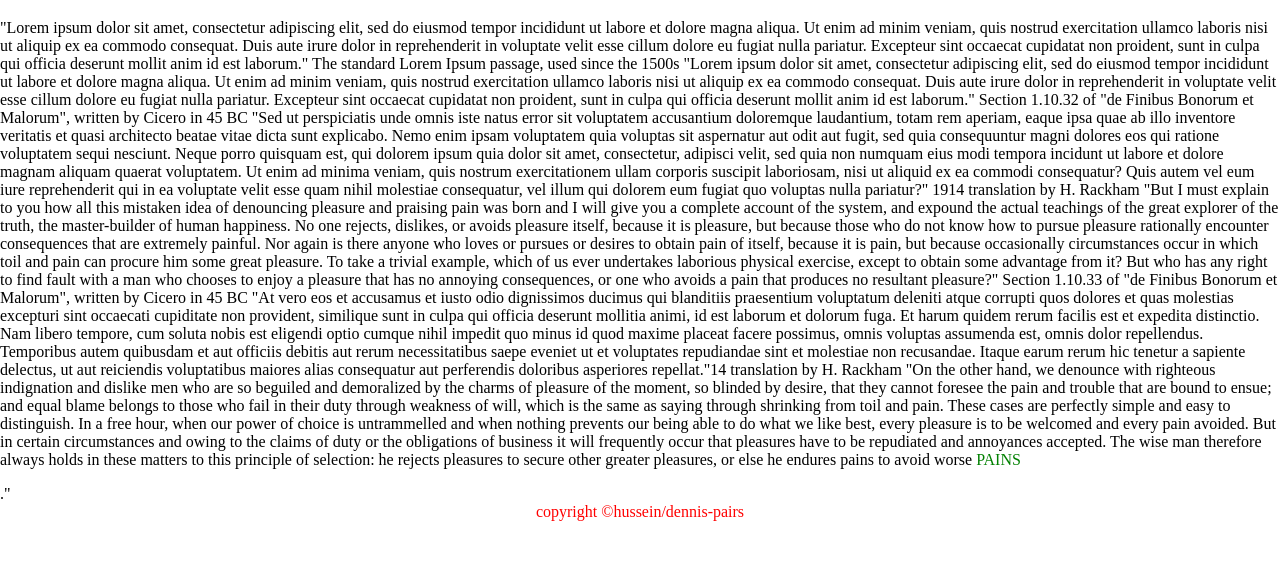
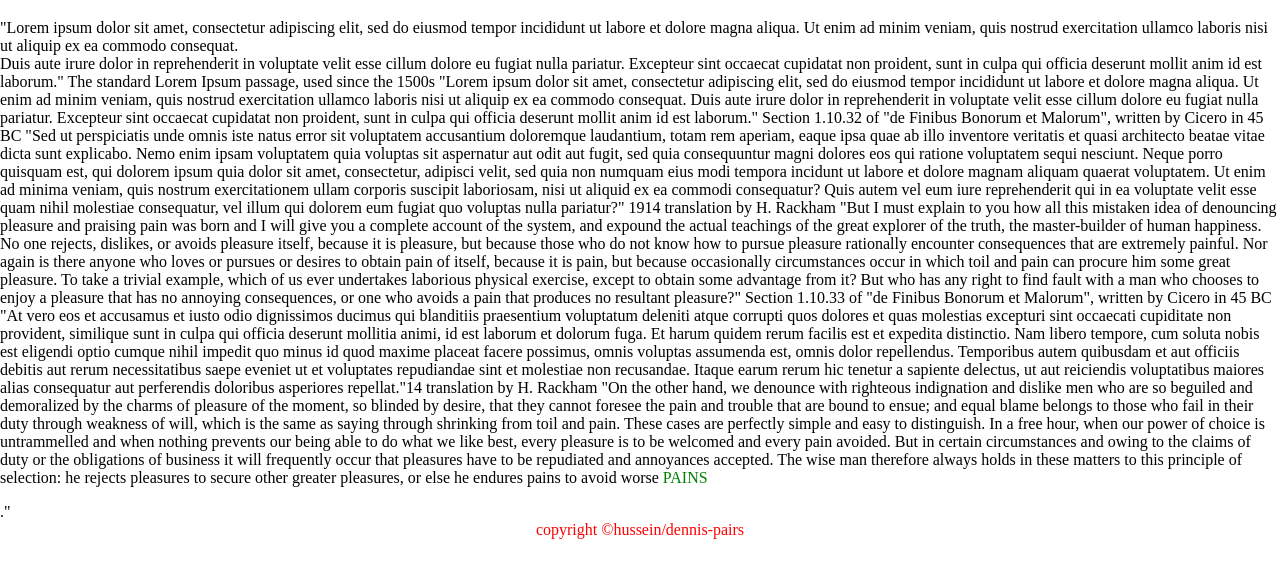
Before and after one commit to dennis-mwai/private-island, a plain HTML site: page index.html in a window 1280 px wide. Shown: the part 61-638 px from the top of the page. Drawn offline with Linux system fonts and the light colour scheme.

Commit message:
add line break in first paragraph index

```diff
--- a/index.html
+++ b/index.html
@@ -10,7 +10,7 @@
 <body>
     <h1>Private Island Resortls</h1>
     <p>
-        "Lorem ipsum dolor sit amet, consectetur adipiscing elit, sed do eiusmod tempor incididunt ut labore et dolore magna aliqua. Ut enim ad minim veniam, quis nostrud exercitation ullamco laboris nisi ut aliquip ex ea commodo consequat. Duis aute irure dolor in reprehenderit in voluptate velit esse cillum dolore eu fugiat nulla pariatur. Excepteur sint occaecat cupidatat non proident, sunt in culpa qui officia deserunt mollit anim id est laborum."
+        "Lorem ipsum dolor sit amet, consectetur adipiscing elit, sed do eiusmod tempor incididunt ut labore et dolore magna aliqua. Ut enim ad minim veniam, quis nostrud exercitation ullamco laboris nisi ut aliquip ex ea commodo consequat. <br>Duis aute irure dolor in reprehenderit in voluptate velit esse cillum dolore eu fugiat nulla pariatur. Excepteur sint occaecat cupidatat non proident, sunt in culpa qui officia deserunt mollit anim id est laborum."
 
         The standard Lorem Ipsum passage, used since the 1500s
 "Lorem ipsum dolor sit amet, consectetur adipiscing elit, sed do eiusmod tempor incididunt ut labore et dolore magna aliqua. Ut enim ad minim veniam, quis nostrud exercitation ullamco laboris nisi ut aliquip ex ea commodo consequat. Duis aute irure dolor in reprehenderit in voluptate velit esse cillum dolore eu fugiat nulla pariatur. Excepteur sint occaecat cupidatat non proident, sunt in culpa qui officia deserunt mollit anim id est laborum."
```
